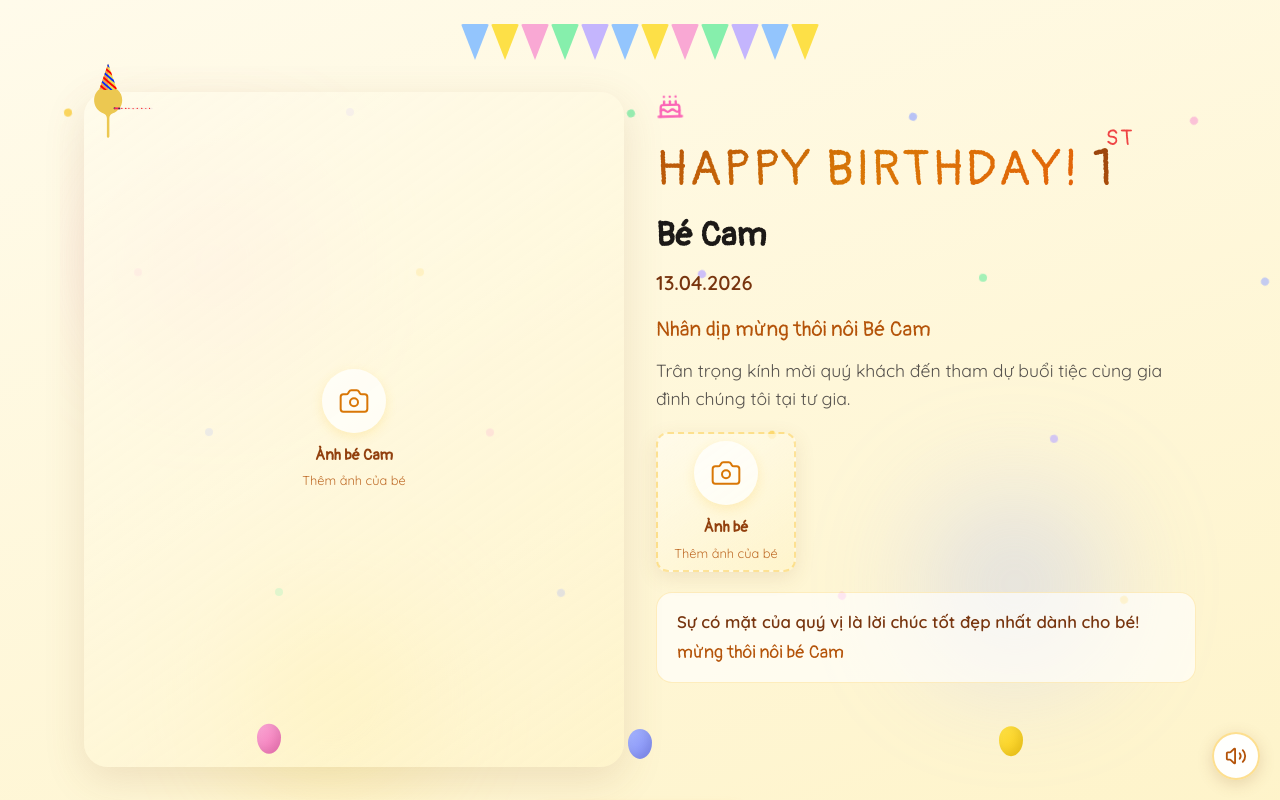
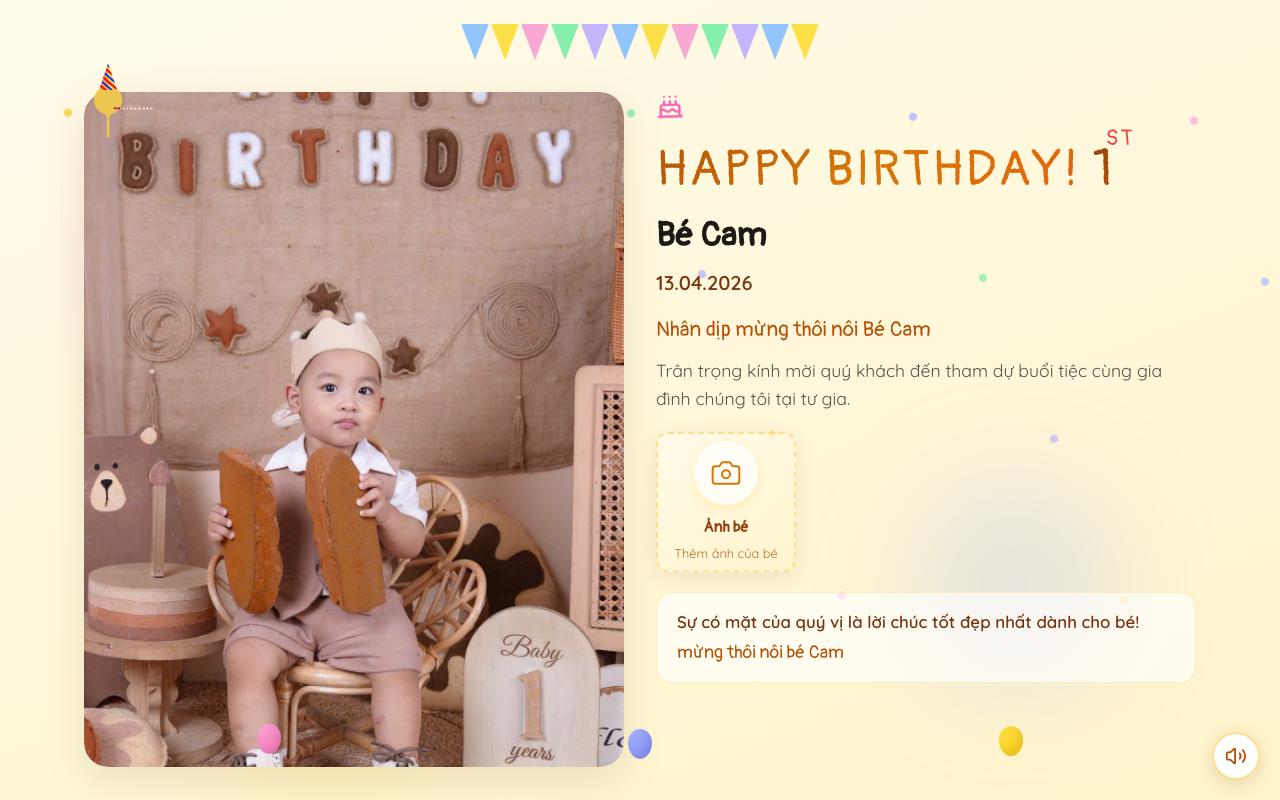
Before and after one commit to Namdevv/HPPD_CAM, a React (Vite) app: page / in a window 1280 px wide. Shown: the top 800 px of the page. Built offline with nearby package versions, Linux system fonts and the light colour scheme; no server answers.

Commit message:
feat: Implement initial birthday invitation application with photo timeline, wish form, and music player.

```diff
--- a/src/App.tsx
+++ b/src/App.tsx
@@ -30,7 +30,7 @@ const SUGGESTED_WISHES = [
 
 // Ảnh của bé — thêm URL vào đây khi có (vd: main1: '/photo1.jpg')
 const MY_PHOTOS = {
-  main1: undefined as string | undefined,
+  main1: '/photos/main-1.jpg',
   main2: undefined as string | undefined,
 };
 
```
Also changed, not shown: photos/main-1.jpg (added).
